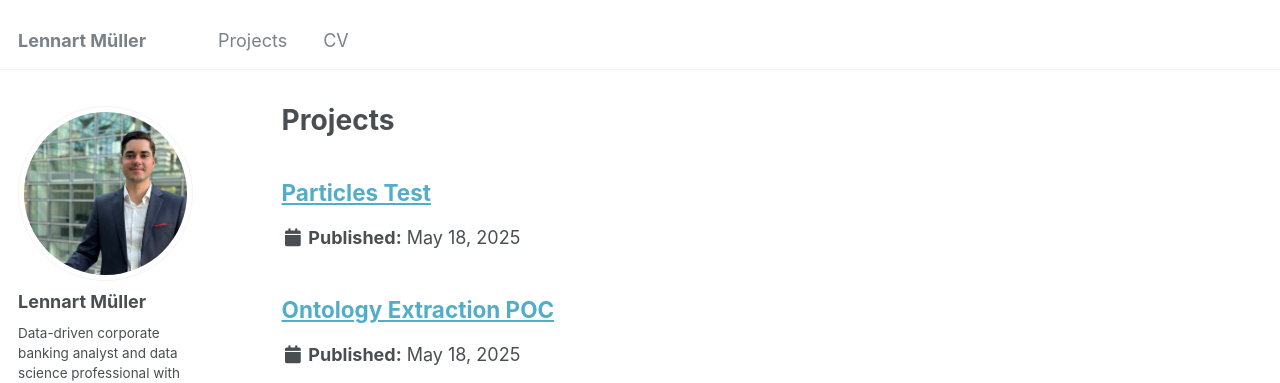
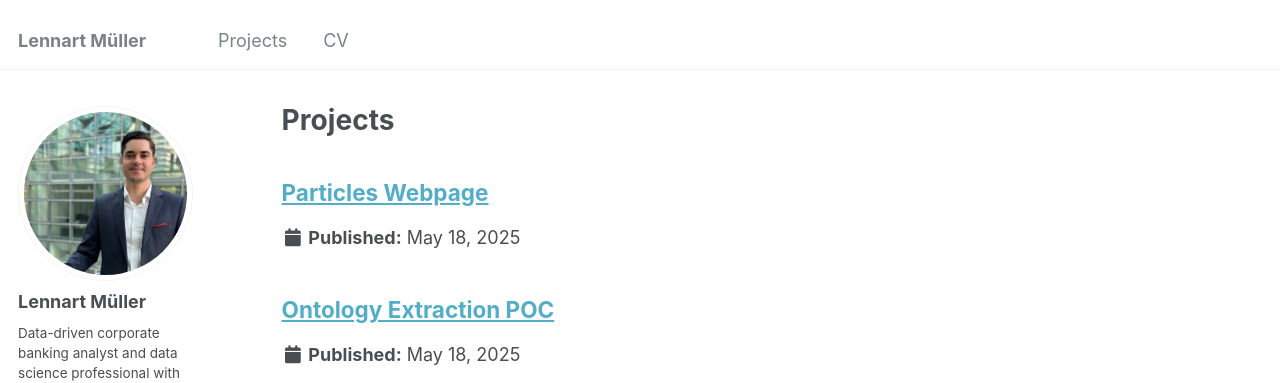
Before and after one commit to lennartmueller123/lennartmueller123.github.io, a Jekyll site: the page built from _pages/projects.html, in a window 1280 px wide and 900 px high. Shown: the top 383 px of the window. Built offline with Jekyll 4.4.1, drawn with Linux system fonts in a browser that asks for light colours.

Commit message:
Update project-1.html

```diff
--- a/_projects/project-1.html
+++ b/_projects/project-1.html
@@ -1,7 +1,7 @@
 ---
 layout: default
-title: "Particles Test"
-permalink: /markowitz/
+title: "Particles Webpage"
+permalink: /particles/
 ---
 
 <style>
```
